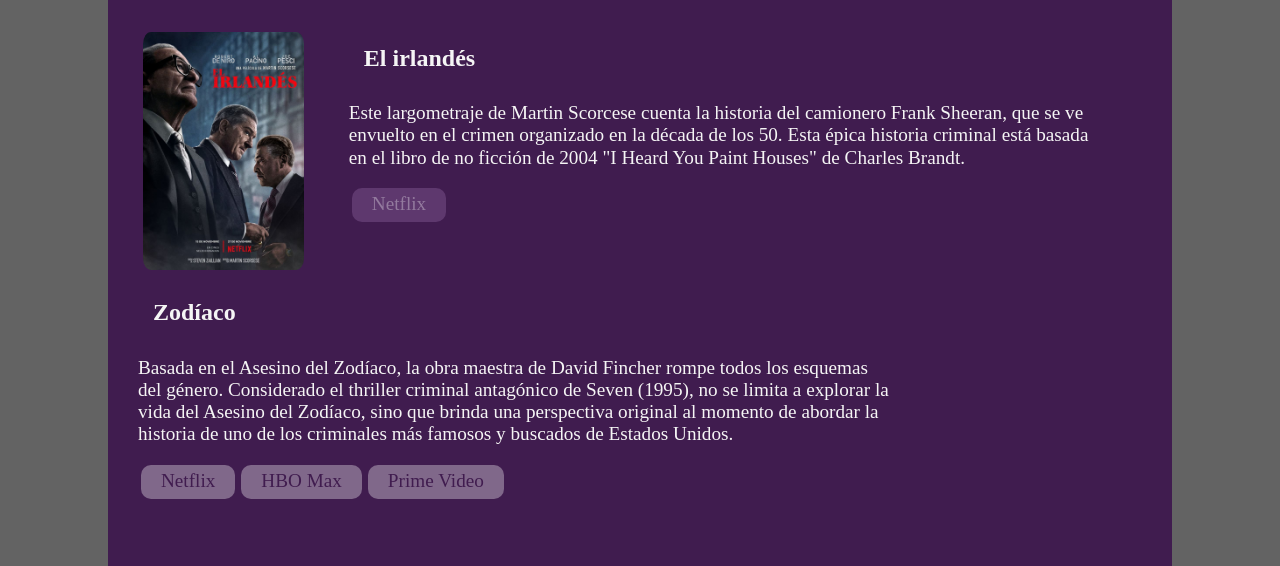
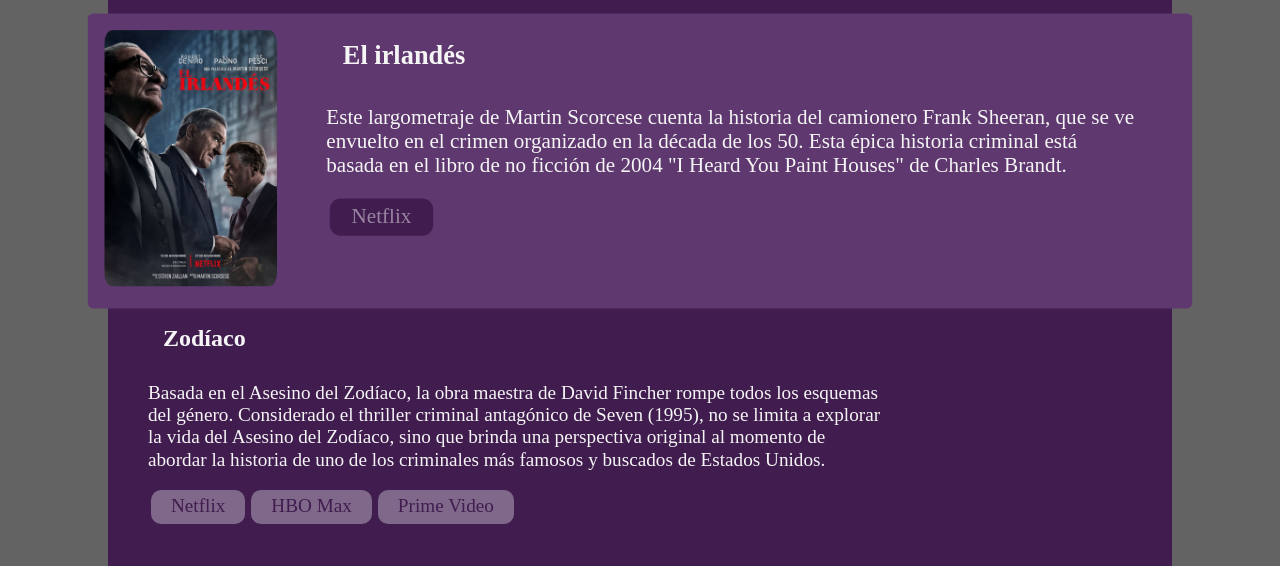
Before and after one commit to nvrmnd-exe/LMGSI_transversal, a plain HTML site: page pelis.html in a window 1280 px wide. In both pictures the pointer is over the link 398 px from the left and 363 px from the top of the page. Shown: the part 159-725 px from the top of the page. Drawn offline with Linux system fonts and the light colour scheme; a web font is replaced by a local one.

Commit message:
modificat hovers

```diff
--- a/css/pelis.css
+++ b/css/pelis.css
@@ -46,6 +46,7 @@ header a {
     list-style-type: none;
     padding: 3px 7px;
     border-radius: 5px;
+    transition: 0.3s;
 }
 
 header a:hover {
@@ -69,6 +70,8 @@ header a:hover {
 .seccio {
     margin: 10px;
     align-items: center;
+    padding: 10px;
+    transition: 0.5s;
 }
 
 .portada {
@@ -104,8 +107,14 @@ header a:hover {
 }
 
 .link:hover {
+    background-color: #401c4f;
+    color: #FFF7;
+}
+
+.seccio:hover {
+    transform: scale(1.1);
     background-color: #5e386e;
-    color: #FFF5;
+    border-radius: 5px;
 }
 
 /* --- PIE DE PAGINA --- */
```
